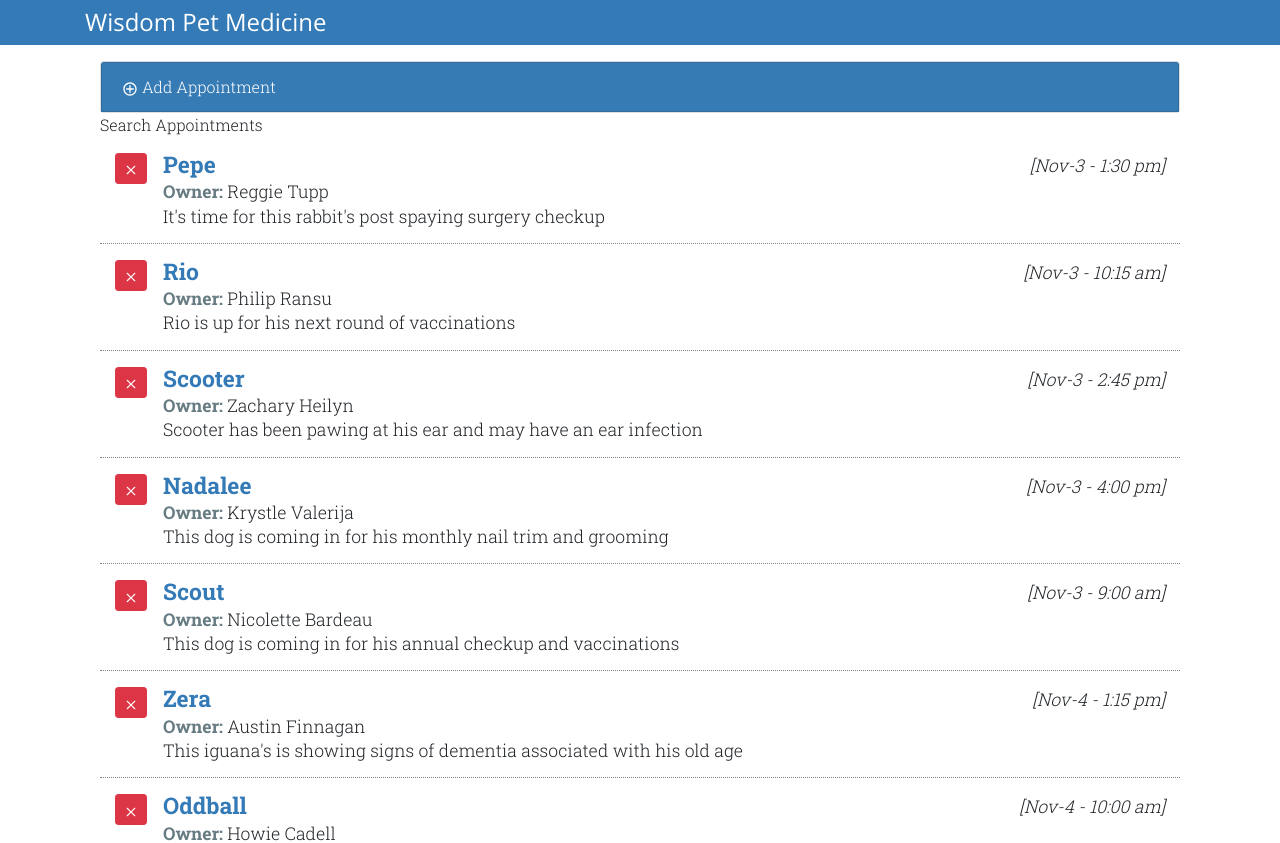
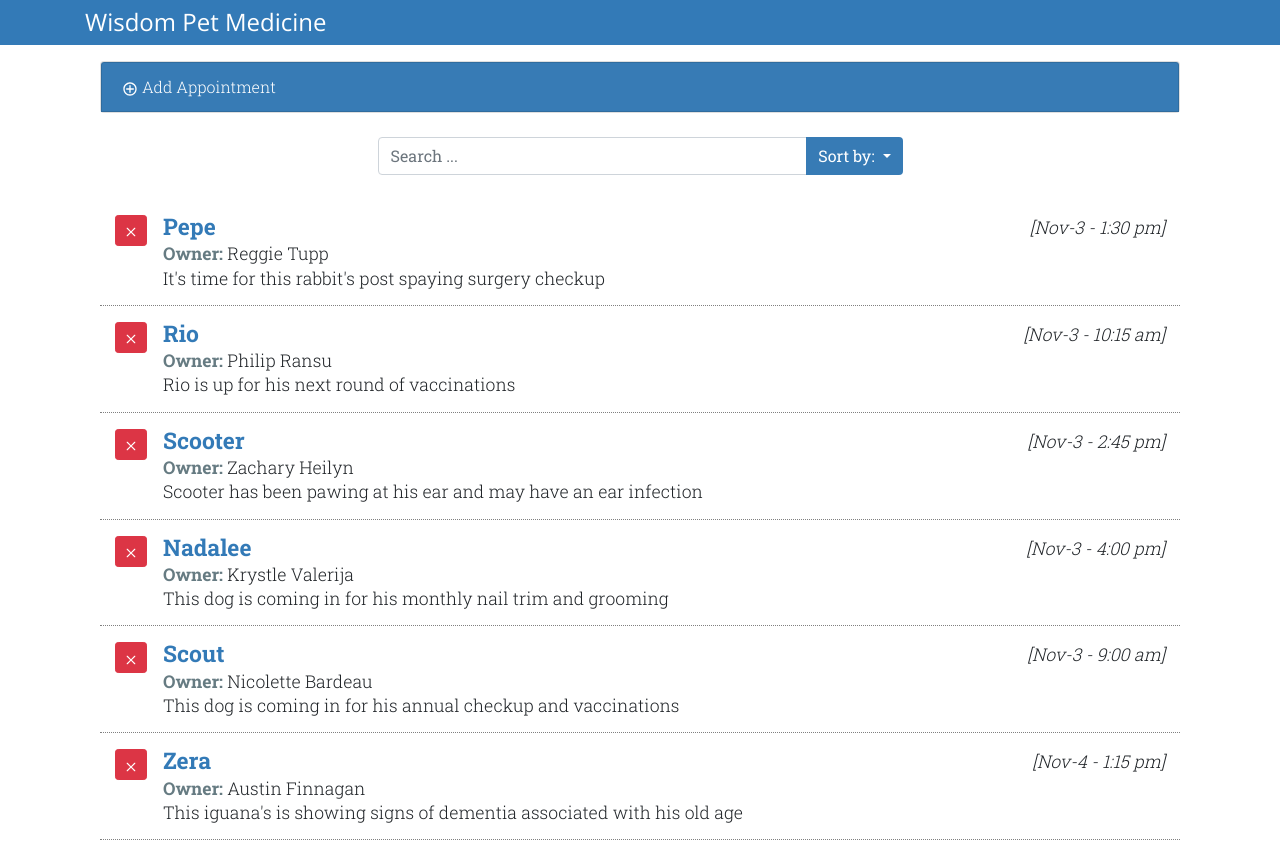
Before and after one commit to ZaidSameer/reactjsAppointmentApp, a React (Create React App) app: page / in a window 1280 px wide. Shown: the top 843 px of the page. Built offline with nearby package versions, Linux system fonts and the light colour scheme.

Commit message:
adding the Search Form

```diff
--- a/src/components/SearchAppointments.js
+++ b/src/components/SearchAppointments.js
@@ -2,7 +2,51 @@
 
 class SearchAppointments extends Component {
     render() {
-        return <div>Search Appointments</div>;
+        return (
+            <div className="search-appointments row justify-content-center my-4">
+            <div className="col-md-6">
+              <div className="input-group">
+                <input
+                  id="SearchApts"
+                  type="text"
+                  className="form-control"
+                  aria-label="Search Appointments"
+                  placeholder="Search ..."
+                />
+                <div className="input-group-append">
+                  <button
+                    type="button"
+                    className="btn btn-primary dropdown-toggle"
+                    data-toggle="dropdown"
+                    aria-haspopup="true"
+                    aria-expanded="false"
+                  >
+                    Sort by: <span className="caret" />
+                  </button>
+
+                  <div className="sort-menu dropdown-menu dropdown-menu-right">
+                    <button className="sort-by dropdown-item" href="#">
+                      Pet Name
+                    </button>
+                    <button className="sort-by dropdown-item" href="#">
+                      Date
+                    </button>
+                    <button className="sort-by dropdown-item" href="#">
+                      Owner
+                    </button>
+                    <div role="separator" className="dropdown-divider" />
+                    <button className="sort-by dropdown-item" href="#">
+                      Asc
+                    </button>
+                    <button className="sort-by dropdown-item" href="#">
+                      Desc
+                    </button>
+                  </div>
+                </div>
+              </div>
+            </div>
+          </div>
+        );
     }
 }
 
```
